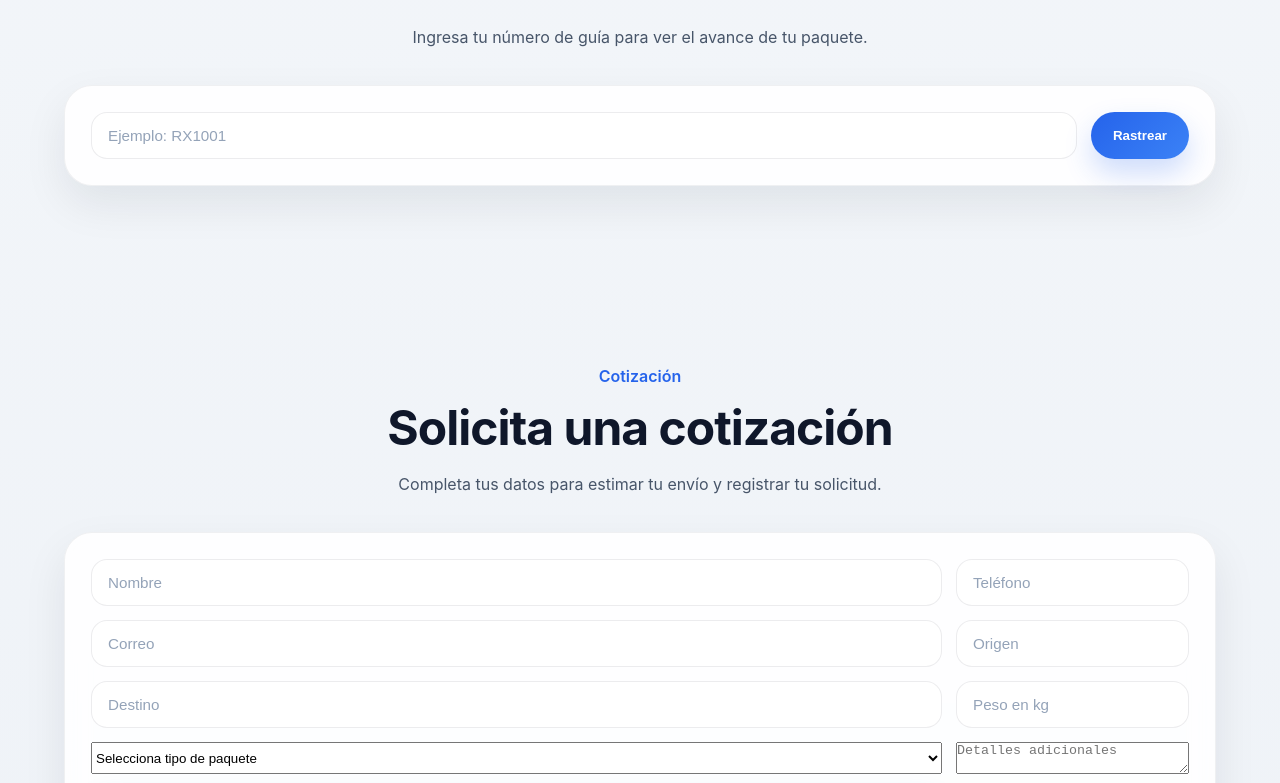
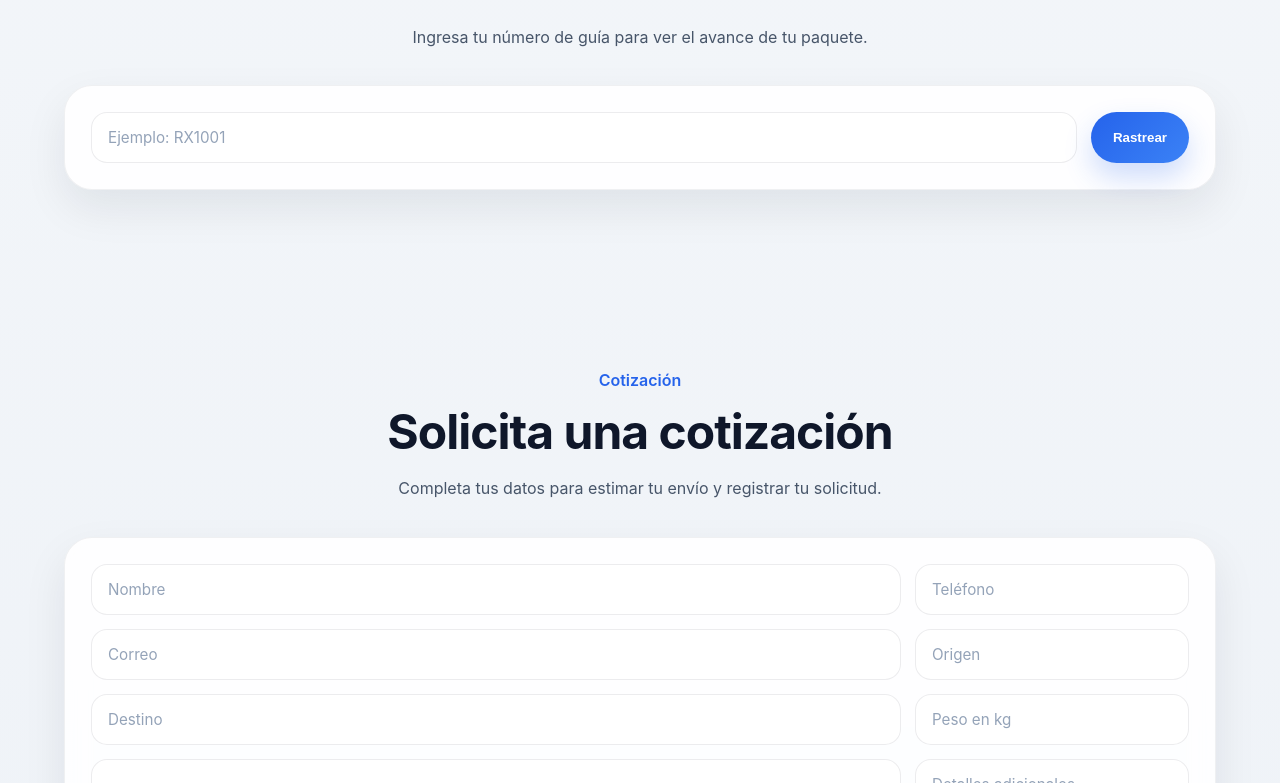
Before and after one commit to MrFredby/ruta-express, a React (Vite) app: page / in a window 1280 px wide. Shown: the part 1957-2740 px from the top of the page. Built offline with nearby package versions, Linux system fonts and the light colour scheme.

Commit message:
Añadi mejoras en el front y backed

```diff
--- a/src/index.css
+++ b/src/index.css
@@ -307,18 +307,24 @@ body {
 }
 
 .quote-grid {
-  grid-template-columns: repeat(2, 1fr);
+  grid-template-columns: repeat(2, minmax(0, 1fr));
+  align-items: start;
 }
 
 .quote-button {
   grid-column: span 2;
+  width: 100%;
 }
 
+/* Campos unificados */
 .feature-form input,
+.feature-form select,
+.feature-form textarea,
 .quote-grid input,
 .quote-grid select,
 .quote-grid textarea {
   width: 100%;
+  min-width: 0;
   padding: 14px 16px;
   border-radius: 16px;
   border: 1px solid rgba(15, 23, 42, 0.08);
@@ -326,11 +332,17 @@ body {
   color: #0f172a;
   outline: none;
   font-size: 0.95rem;
+  line-height: 1.4;
   transition: border-color 0.25s ease, box-shadow 0.25s ease, background 0.25s ease;
   box-sizing: border-box;
+  font-family: inherit;
+  box-shadow: none;
 }
 
+/* Focus uniforme */
 .feature-form input:focus,
+.feature-form select:focus,
+.feature-form textarea:focus,
 .quote-grid input:focus,
 .quote-grid select:focus,
 .quote-grid textarea:focus {
@@ -339,17 +351,22 @@ body {
   background: #ffffff;
 }
 
+/* Placeholders */
 .feature-form input::placeholder,
+.feature-form textarea::placeholder,
 .quote-grid input::placeholder,
 .quote-grid textarea::placeholder {
   color: #94a3b8;
 }
 
+/* Select moderno */
+.feature-form select,
 .quote-grid select {
   appearance: none;
   -webkit-appearance: none;
   -moz-appearance: none;
   cursor: pointer;
+  min-height: 52px;
   padding-right: 48px;
   background-image:
     linear-gradient(45deg, transparent 50%, #64748b 50%),
@@ -361,13 +378,22 @@ body {
   background-repeat: no-repeat;
 }
 
+/* Textarea integrado */
+.feature-form textarea,
 .quote-grid textarea {
   resize: none;
   min-height: 52px;
   font-family: inherit;
   line-height: 1.4;
+  padding-top: 14px;
 }
 
+/* Si el textarea de cotización debe verse como un campo corto */
+.quote-grid textarea {
+  height: 52px;
+}
+
+/* Resultado */
 .result-box {
   margin-top: 18px;
   padding: 14px 16px;
```
